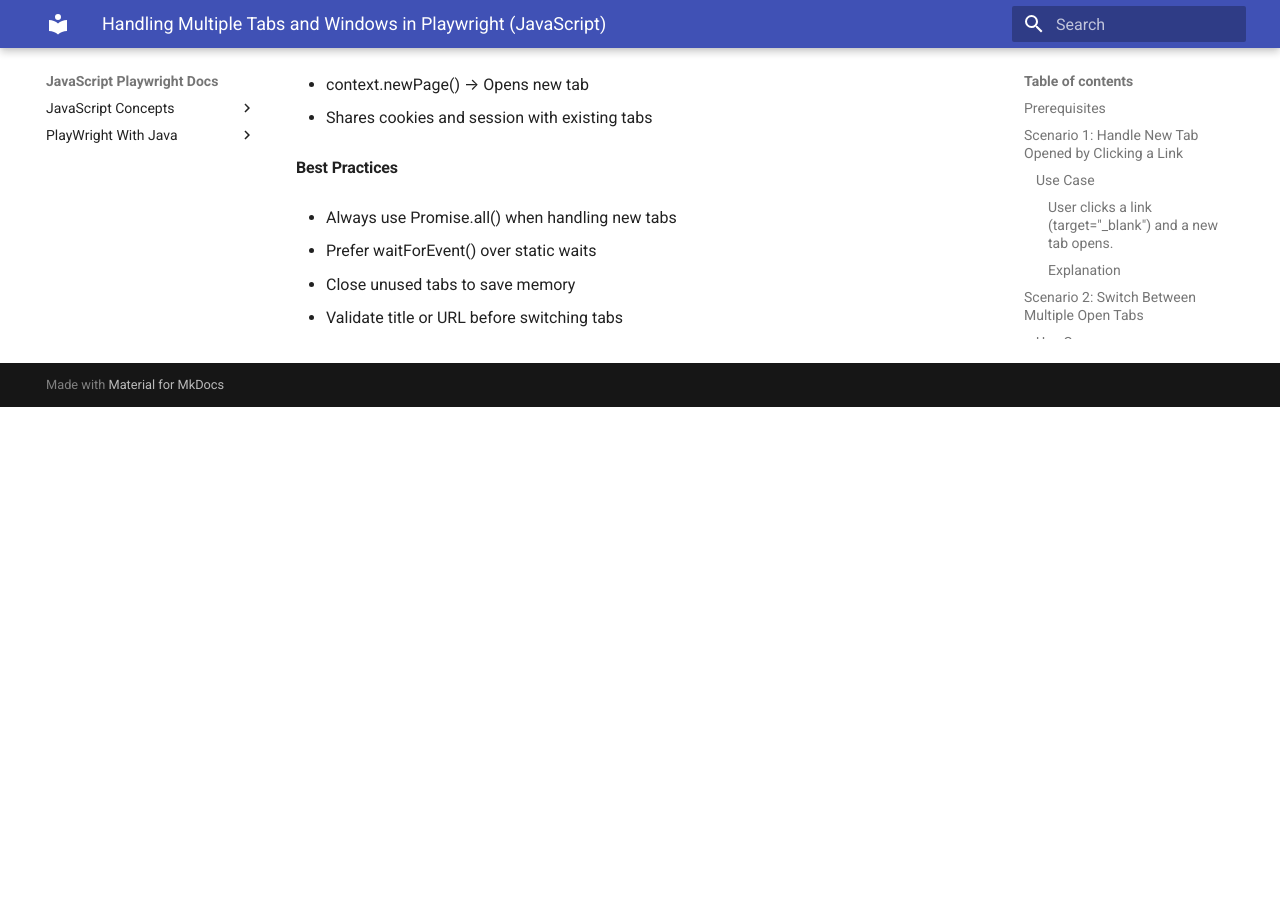
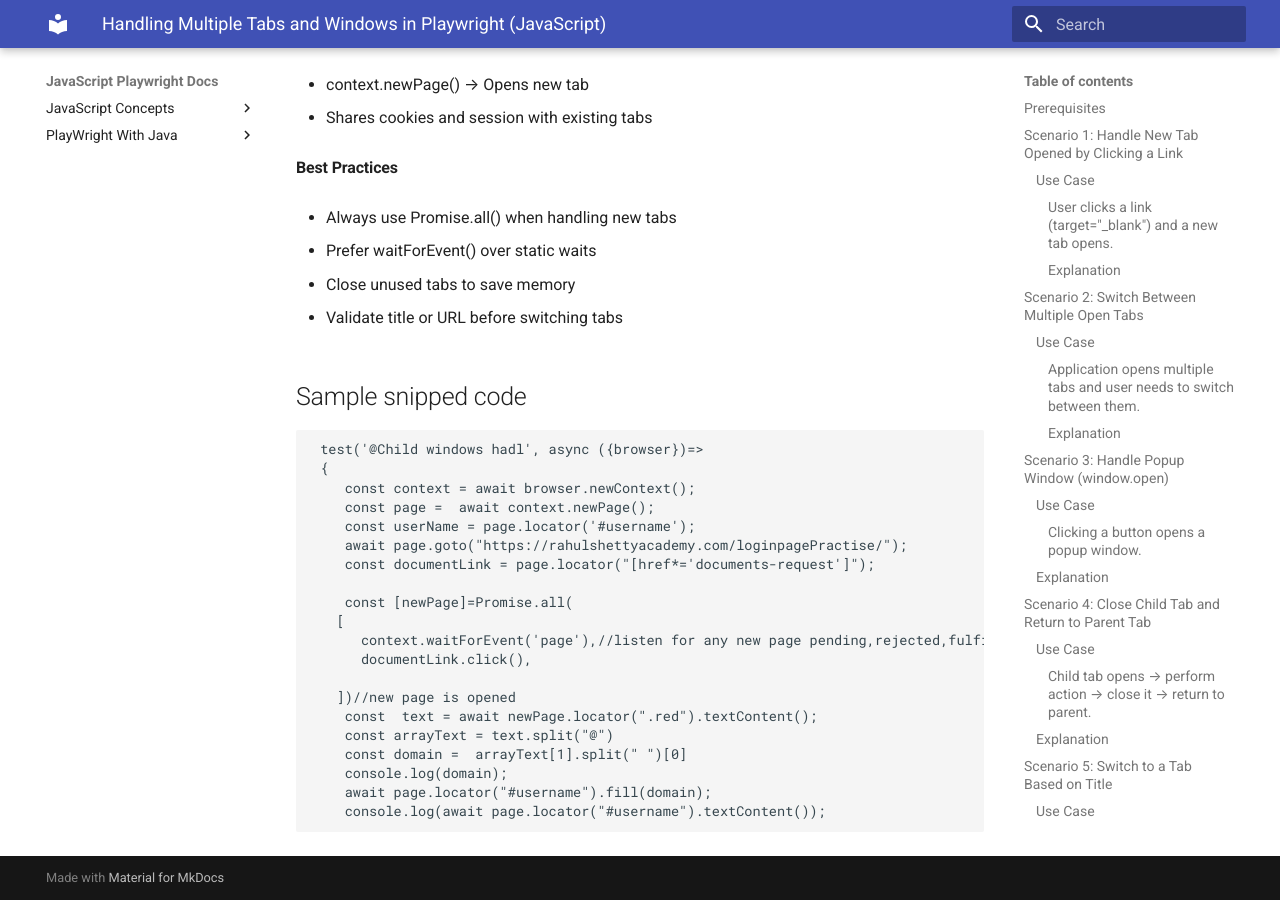
Before and after one commit to Play-Wright-course/automation-testing, an MkDocs documentation site: the page built from docs/javascriptConcepts/jscode/window-tab-handle.md, in a window 1280 px wide and 900 px high, scrolled down 5189 px. Built offline with MkDocs 1.6.1 and Material for MkDocs 9.7.7, drawn with Linux system fonts in a browser that asks for light colours; before the commit the page ends 5596 px from its top, so only the background shows below that.

Commit message:
Update window-tab-handle.md

````diff
--- a/docs/javascriptConcepts/jscode/window-tab-handle.md
+++ b/docs/javascriptConcepts/jscode/window-tab-handle.md
@@ -231,3 +231,28 @@
 - Close unused tabs to save memory
 
 - Validate title or URL before switching tabs
+
+## Sample snipped code
+
+```js
+ test('@Child windows hadl', async ({browser})=>
+ {
+    const context = await browser.newContext();
+    const page =  await context.newPage();
+    const userName = page.locator('#username');
+    await page.goto("https://rahulshettyacademy.com/loginpagePractise/");
+    const documentLink = page.locator("[href*='documents-request']");
+
+    const [newPage]=Promise.all(
+   [
+      context.waitForEvent('page'),//listen for any new page pending,rejected,fulfilled
+      documentLink.click(),
+
+   ])//new page is opened
+    const  text = await newPage.locator(".red").textContent();
+    const arrayText = text.split("@")
+    const domain =  arrayText[1].split(" ")[0]
+    console.log(domain);
+    await page.locator("#username").fill(domain);
+    console.log(await page.locator("#username").textContent());
+```
````
